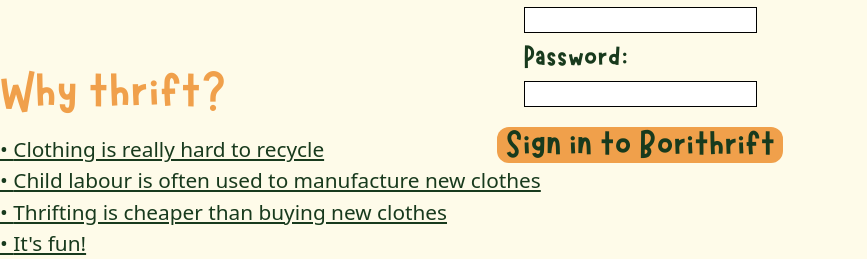
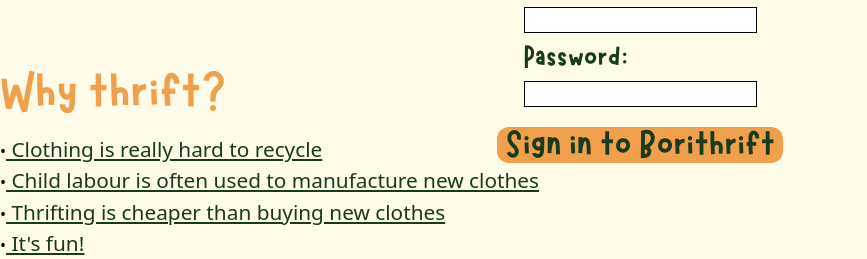
Before and after one commit to Linerah/Borithrift, a plain HTML site: page index.html in a window 1280 px wide. Shown: the part 541-800 px from the top of the page, without its empty margins (0-867 px from the left). Drawn offline with nearby package versions, Linux system fonts and the light colour scheme.

Commit message:
fixed underlined bullets

```diff
--- a/index.html
+++ b/index.html
@@ -30,22 +30,22 @@
             <p class="text-font-MaryKate footer-big-text">Why thrift?</p>
             <ul>
                 <li>
-                    <a class="links" href="https://www.bbc.com/future/article/20200710-why-clothes-are-so-hard-to-recycle">
+                    •<a class="links" href="https://www.bbc.com/future/article/20200710-why-clothes-are-so-hard-to-recycle">
                         Clothing is really hard to recycle
                     </a>
                 </li>
                 <li>
-                    <a class="links" href="https://labs.theguardian.com/unicef-child-labour/">
+                    •<a class="links" href="https://labs.theguardian.com/unicef-child-labour/">
                         Child labour is often used to manufacture new clothes
                     </a>
                 </li>
                 <li>
-                    <a class="links" href="https://www.needhelppayingbills.com/html/thrift_stores_save_money.html">
+                    •<a class="links" href="https://www.needhelppayingbills.com/html/thrift_stores_save_money.html">
                         Thrifting is cheaper than buying new clothes
                     </a>
                 </li>
                 <li>
-                    <a class="links" href="https://www.2ndavestores.com/blog/why-thrifting-shopping-is-so-fun/">
+                    •<a class="links" href="https://www.2ndavestores.com/blog/why-thrifting-shopping-is-so-fun/">
                         It's fun!
                     </a>
                 </li>
--- a/style.css
+++ b/style.css
@@ -187,9 +187,6 @@ body {
     font-size: 1.3em;
     color: #183a1d;
 }
-.links::before {
-    content: "• ";
-}
 
 .text-font-MaryKate {
     font-family: MaryKate;
```
